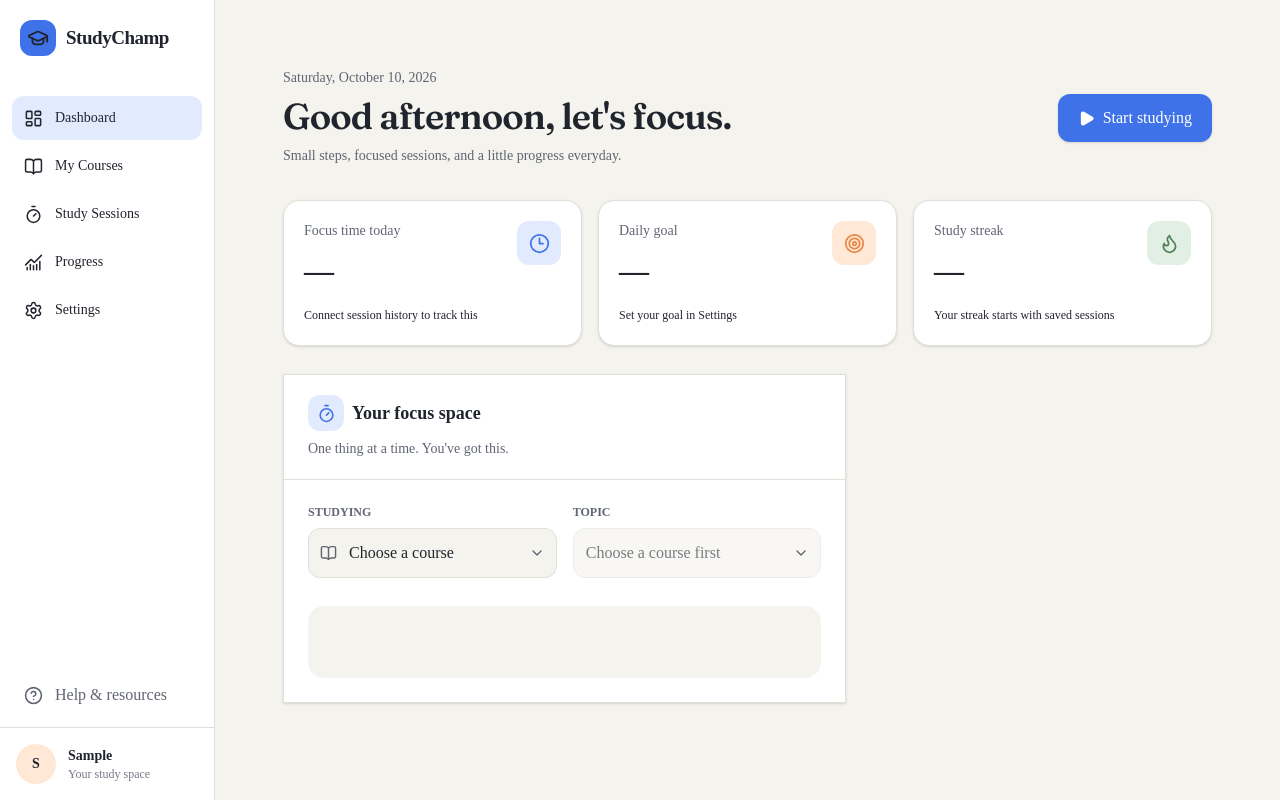
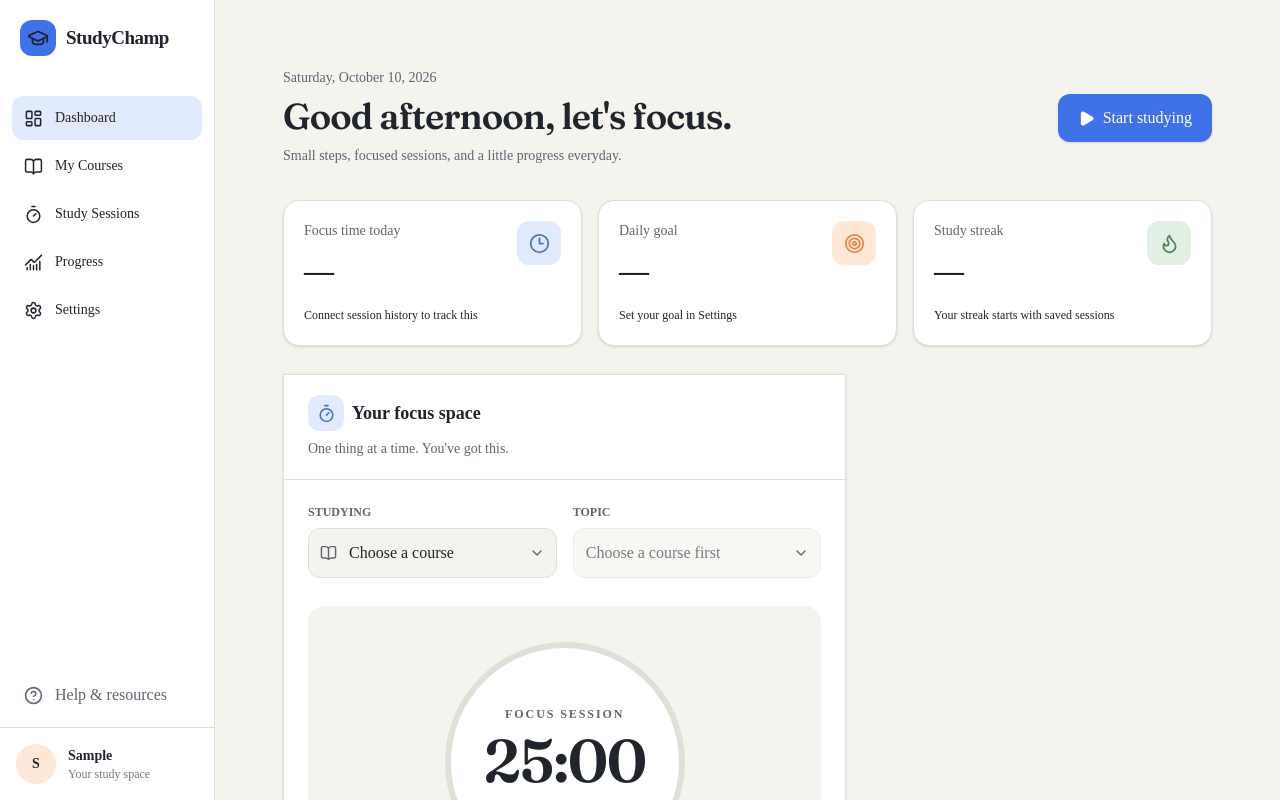
Before and after one commit to codex2py/Studychamp, a React (Vite) app: page / in a window 1280 px wide. Both pictures are taken after typing "Sample" into the empty fields and a click on the button "Let's get started". Shown: the top 800 px of the page. Built offline with nearby package versions, Linux system fonts and the light colour scheme.

Commit message:
feat: building Dashboard layout

```diff
--- a/src/pages/Dashboard.jsx
+++ b/src/pages/Dashboard.jsx
@@ -184,7 +184,9 @@ export default function Dashboard() {
                     {value}
                   </p>
                 </div>
-                        <div className={`flex h-11 w-11 shrink-0 items-center justify-center rounded-xl ${iconStyle}`}>
+                <div
+                  className={`flex h-11 w-11 shrink-0 items-center justify-center rounded-xl ${iconStyle}`}
+                >
                   <Icon size={21} />
                 </div>
               </div>
@@ -219,7 +221,7 @@ export default function Dashboard() {
 
                 {isRunning && (
                   <span className="inline-flex items-center gap-2 rounded-full bg-success-light px-3 py-1.5 text-xs font-semibold text-success">
-                                <span className="h-2 w-2 animate-pulse rounded-full bg-success"/>
+                    <span className="h-2 w-2 animate-pulse rounded-full bg-success" />
                     Session in progress
                   </span>
                 )}
@@ -233,20 +235,26 @@ export default function Dashboard() {
                     </span>
 
                     <div className="relative">
-                                    <BookOpen size={17} className="pointer-events-none absolute left-3 top-1/2 -translate-y-1/2 text-text-secondary" />
+                      <BookOpen
+                        size={17}
+                        className="pointer-events-none absolute left-3 top-1/2 -translate-y-1/2 text-text-secondary"
+                      />
 
                       <select
                         value={selectedCourse}
                         onChange={(event) => {
-                                        setSelectedCourse(event.target.value)
-                                        setSelectedTopic('')
+                          setSelectedCourse(event.target.value);
+                          setSelectedTopic("");
                         }}
                         className="w-full appearance-none rounded-xl border border-border bg-background py-3 pl-10 pr-9 text-sm outline-none transition focus:border-primary focus:ring-2 focus:ring-primary/15"
                       >
                         <option value="">Choose a course</option>
                       </select>
 
-                                    <ChevronDown size={16} className="pointer-events-none absolute right-3 top-1/2 -translate-y-1/2 text-text-secondary" />
+                      <ChevronDown
+                        size={16}
+                        className="pointer-events-none absolute right-3 top-1/2 -translate-y-1/2 text-text-secondary"
+                      />
                     </div>
                   </label>
                   <label className="block">
@@ -257,14 +265,15 @@ export default function Dashboard() {
                       <select
                         value={selectedTopic}
                         onChange={(event) =>
-                                            setSelectedTopic(event.target.value)}
+                          setSelectedTopic(event.target.value)
+                        }
                         disabled={!selectedCourse}
                         className="w-full appearance-none rounded-xl border border-border bg-background px-3 py-3 pr-9 text-sm outline-none transition focus:border-primary focus:ring-2 focus:ring-primary/15 disabled:cursor-not-allowed disabled:opacity-60"
                       >
                         <option value="">
                           {selectedCourse
-                                                ? 'Choose a topic'
-                                                : 'Choose a course first'}
+                            ? "Choose a topic"
+                            : "Choose a course first"}
                         </option>
                       </select>
 
@@ -278,11 +287,73 @@ export default function Dashboard() {
 
                 <div className="flex flex-col items-center rounded-2xl bg-background px-4 py-7 sm:py-9">
                   <div
+                    className="relative flex h-52 w-52 items-center justify-center rounded-full sm:h-60 sm:w-60"
+                    style={{
+                      background: `conic-gradient(#3F72E8 ${progress}%, #DFE1D9 ${progress}%)`,
+                    }}
+                    role="timer"
+                    aria-label={`${formatTime(remainingSeconds)}
+                    remaining`}
+                  >
+                    <div className="flex h-[calc(100%-12px)] w-[calc(100%-12px)] flex-col items-center justify-center rounded-full bg-surface">
+                      <span className="mb-2 text-xs font-semibold uppercase tracking-[0.16em] text-text-secondary">
+                        {isRunning
+                          ? "Stay focused"
+                          : remainingSeconds === 0
+                            ? "Completed"
+                            : "Focus session"}
+                      </span>
 
-                            >
-
+                      <span className="font-serif text-5xl font-semibold tabular-nums tracking-tight sm:text-6xl">
+                        {formatTime(remainingSeconds)}
+                      </span>
+                      <span className="mt-3 text-xs text-text-secondary">
+                        {formatTime(elapsedSeconds)} focused
+                      </span>
                     </div>
                   </div>
+
+                  <div className="mt-7 flex flex-wrap items-center justify-center gap-3">
+                    {isRunning ? (
+                      <button
+                        onClick={startTimer}
+                        disabled={remainingSeconds === 0}
+                        className="inline-flex items-center justify-center gap-2 rounded-xl bg-primary px-6 py-3 text-sm font-semibold text-white transition hover:bg-primary-hover disabled:cursor-not-allowed disabled:opacity-50"
+                      >
+                        <Play size={17} fill="currentColor" />
+                        {elapsedSeconds > 0 ? "Resume" : "Start focus"}
+                      </button>
+                    ) : (
+                      <button
+                        onClick={pauseTimer}
+                        className="inline-flex items-center justify-center gap-2 rounded-xl bg-primary px-6 py-3 text-sm font-semibold text-white transition hover:bg-primary-hover"
+                      >
+                        <Pause size={17} fill="currentColor" />
+                        Pause
+                      </button>
+                    )}
+                    <button
+                      onClick={finishTimer}
+                      disabled={elapsedSeconds === 0 && !isRunning}
+                      className="inline-flex items-center justify-center gap-2 rounded-xl border border-border bg-surface px-5 py-3 text-sm font-semibold text-text transition hover:bg-surface-muted disabled:cursor-not-allowed disabled:opacity-50"
+                    >
+                      <RotateCcw size={16} />
+                      Reset
+                    </button>
+                  </div>
+
+                  <p className="mt-4 text-center text-xs text-text-secondary">
+                    25-minute focus session
+                  </p>
+                </div>
+
+                {sessionMessage && (
+                  <p role="status" className="mt-4 rounded-xl bg-primary-light p-3 text-sm text-text">
+                    {sessionMessage}
+                  </p>
+                )}
+
+
               </div>
             </section>
           </div>
```
Also changed, not shown: 1 other file (tests, documents, lock files or other folders). Lines whose indentation alone changed are shown as unchanged.
